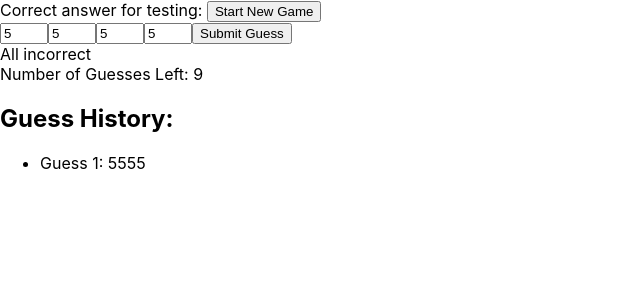
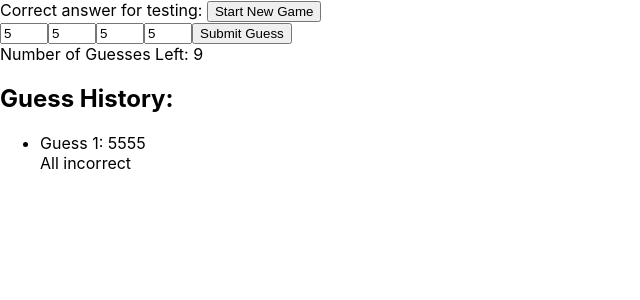
Before and after one commit to fpena213/mastermind_game, a React (Create React App) app: page / in a window 1280 px wide. Both pictures are taken after typing "5", "5", "5", "5" into the empty fields and a click on the button "Submit Guess". Shown: the top 300 px of the page, without its empty margins (0-640 px from the left). Built offline with nearby package versions, Linux system fonts and the light colour scheme; no server answers.

Commit message:
fixes guess history rendering

```diff
--- a/src/App.jsx
+++ b/src/App.jsx
@@ -1,7 +1,6 @@
 import { useState } from 'react';
 import './App.css';
 import GameBoard from './GameBoard.jsx';
-
 
 function App() {
   const [solution, setSolution] = useState('');
@@ -9,9 +8,11 @@ function App() {
 
   const handleNewGame = async () => {
     try {
+      setGuessesLeft(10);
       const response = await fetch('/api/');
       const data = await response.json();
       setSolution(data);
+
     } catch (err) {
       console.log(`Error starting new game: ${err}`);
     }
@@ -19,7 +20,7 @@ function App() {
 
   const handleStartOver = (event) => {
     event.preventDefault();
-    setGuessesLeft(10);
+
     handleNewGame();
   }
 
--- a/src/GameBoard.jsx
+++ b/src/GameBoard.jsx
@@ -10,6 +10,12 @@ function GameBoard( {solution, guessesLeft, setGuessesLeft} ) {
     const [guess, setGuess] = useState({});
     const [numCorrect, setNumCorrect] = useState(0);
     const [locCorrect, setLocCorrect] = useState(0);
+
+    useEffect(() => {
+        if (guessesLeft === 10) {
+        setGuessHistory([]);
+        }
+    }, [guessesLeft]);
 
     const changeNum = (event) => {
         if (event.target.id === '0') {
--- a/src/Guess.jsx
+++ b/src/Guess.jsx
@@ -11,34 +11,37 @@ function Guesses( { numCorrect, locCorrect, guessesLeft, guessHistory } ) {
 
   return (
       <div>
-        { win ?
+        Number of Guesses Left: {guessesLeft}
+        { numCorrect === 0 && locCorrect === 0 && guessesLeft === 10 ?
+        <div></div>
+        :
+        win ?
           <div>You Win!</div>
-          :
-        numCorrect === 0 && locCorrect === 0 && guessesLeft === 10 ?
-          <div></div>
-          :
-          numCorrect === 0 && locCorrect === 0 && guessesLeft !== 10 ?
-          <div>All incorrect</div>
-          :
-         <div>You have {numCorrect} correct numbers and {locCorrect} in correct location.</div>
-        }
-        { !win ?
-          <div>
-            Number of Guesses Left: {guessesLeft}
+        :
+        !win && guessesLeft !== 10 ?
+        <div>
             <h2>Guess History:</h2>
             <ul>
               {guessHistory.map((entry, index) => (
                   <li key={index}>
                       Guess {index+1}: {entry}
+                      { numCorrect === 0 && locCorrect === 0 && guessesLeft !== 10 ?
+                        <div>All incorrect</div>
+                        :
+                        <div>You have {numCorrect} correct numbers and {locCorrect} in correct location.</div>
+                      }
                   </li>
               ))}
             </ul>
           </div>
           :
           <div></div>
-        }
+          }
       </div>
+
   );
- }
+}
 
-  export default Guesses;
+
+
+export default Guesses;
```
Also changed, not shown: 1 other file (tests, documents, lock files or other folders).
